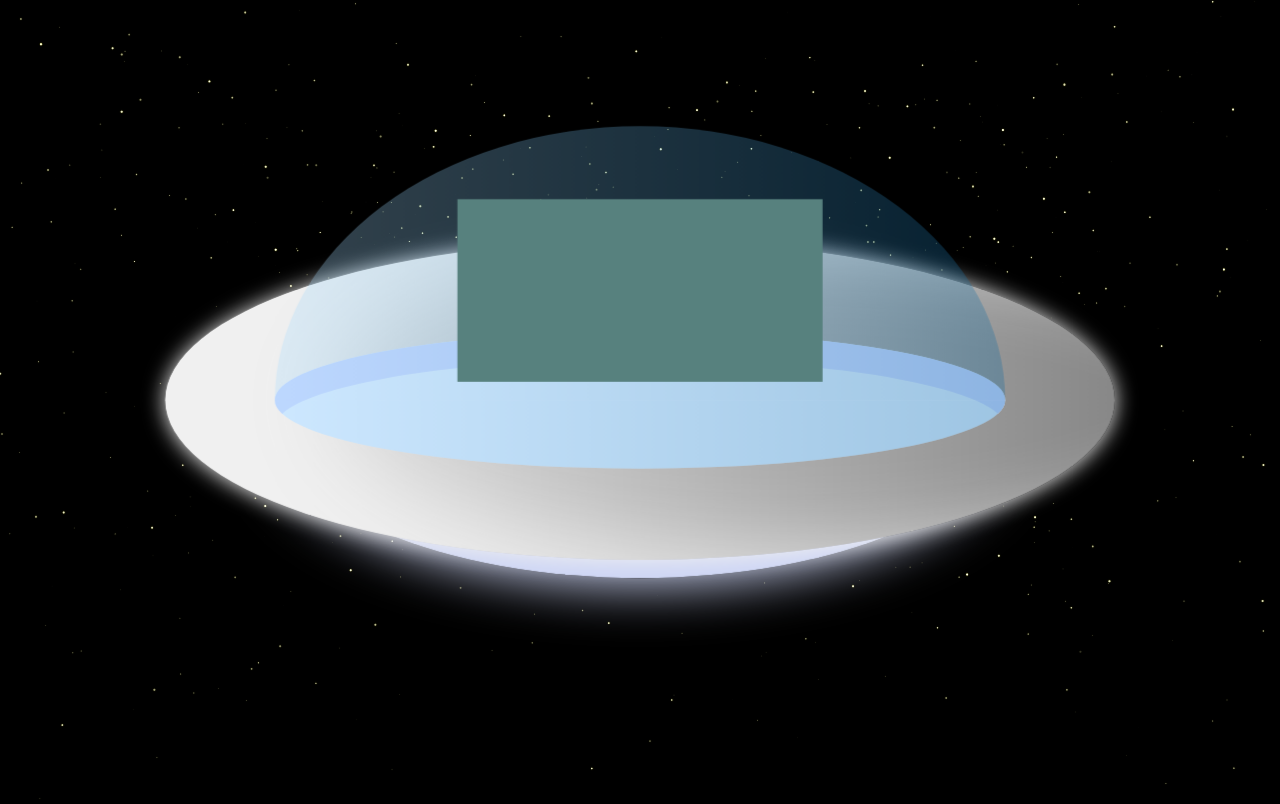
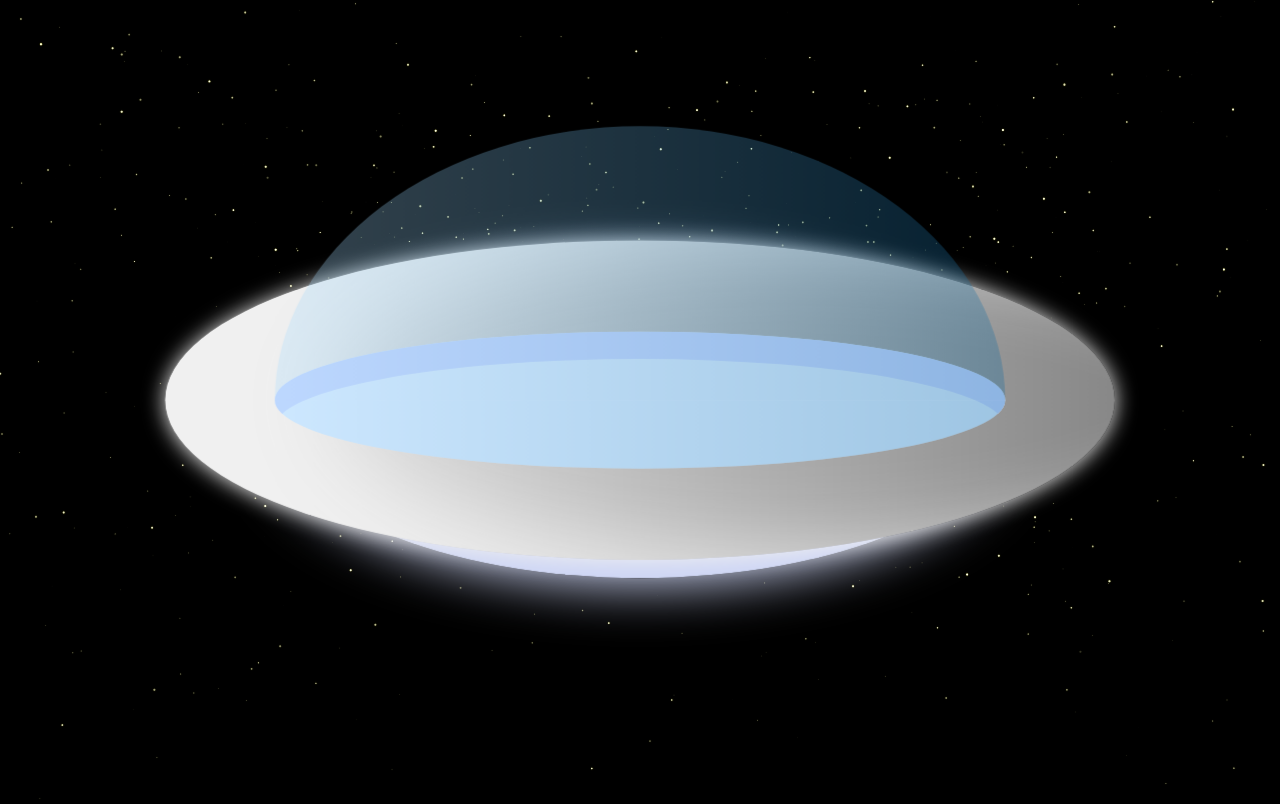
Before and after one commit to ghwyf/cv, a website built with webpack: page src/index.html in a window 1280 px wide. Built offline with nearby package versions, Linux system fonts and the light colour scheme.

Commit message:
fix:remove screen

```diff
--- a/src/index.html
+++ b/src/index.html
@@ -16,7 +16,7 @@
     <div class="v-center inner-bottom"></div>
     <div class="v-center dome-half-top">
         <div class="v-center dome-half-bottom"></div>
-        <div class="v-center main-screen"></div>
+        <!-- <div class="v-center main-screen"></div> -->
     </div>
 </div>
 </body>
```
